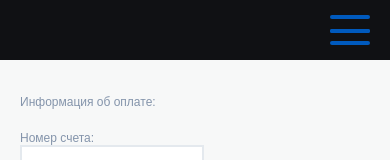
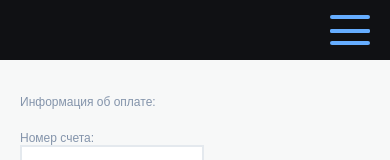
Before and after one commit to Spanri/card-payment-page, a Vue app: page /payment in a window 390 px wide. Shown: the top 160 px of the page. Built offline with nearby package versions, Linux system fonts and the light colour scheme.

Commit message:
fix layout

```diff
--- a/src/components/Nav.vue
+++ b/src/components/Nav.vue
@@ -77,8 +77,8 @@ export default {
 
 .nav {
   @include disable;
-
   z-index: 20;
+  user-select: none;
 
   &__hamburger {
     padding: 15px 20px 15px 0;
--- a/src/components/PaymentExtCardExpirationDate.vue
+++ b/src/components/PaymentExtCardExpirationDate.vue
@@ -5,7 +5,7 @@
     <!-- Месяц срока действия -->
     <select
       class="expiration-date__select expiration-date__select_month"
-      v-model="month"
+      v-model="month" placeholder="ffff"
     >
       <option v-for="(elem, index) in 12" :key="index">
         {{index + 1}}
@@ -87,13 +87,19 @@ export default {
     padding-right: 30px;
     margin: 5px 10px 10px 0;
 
+    &_month {
+      margin-right: 10px;
+    }
+
+    &::-ms-expand {
+      display: none;
+    }
+
     &:hover {
       cursor: pointer;
     }
 
-    &_month {
-      margin-right: 10px;
-    }
+
 
     &:after {
       content: "v";
--- a/src/components/PaymentIntCard.vue
+++ b/src/components/PaymentIntCard.vue
@@ -97,7 +97,7 @@ export default {
   &__span{
     position: relative;
     top: 2px;
-    right: -105px;
+    right: -120px;
 
     width: 25px;
     height: 40px;
@@ -107,6 +107,7 @@ export default {
     background: url('../assets/hint.png') no-repeat;
     background-size: 25px 25px;
     background-position: 95% 5px;
+    font-size: .9em;
 
     &:hover {
       cursor: pointer;
@@ -158,6 +159,10 @@ export default {
 
     &__input {
       width: 91px;
+    }
+
+    &__span{
+      right: -105px;
     }
 
   }
--- a/src/icons/Hamburger.vue
+++ b/src/icons/Hamburger.vue
@@ -74,7 +74,7 @@ export default {
     width: 40px;
     height: 4px;
 
-    background-color: $color-payment-button-light;
+    background-color: $color-selection;
     padding: 0;
     border-radius: 4px;
     transition: all 0.4s ease-in-out;
```
